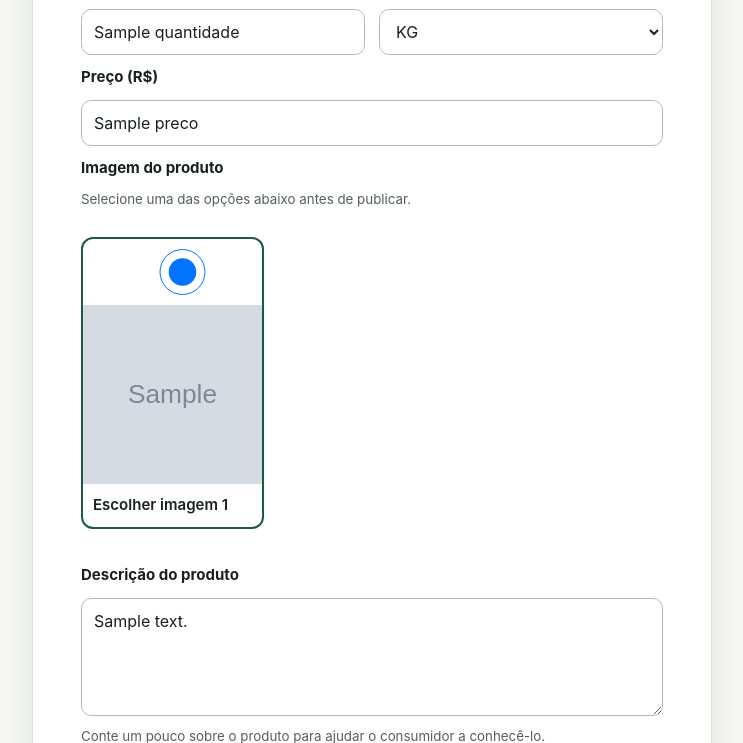
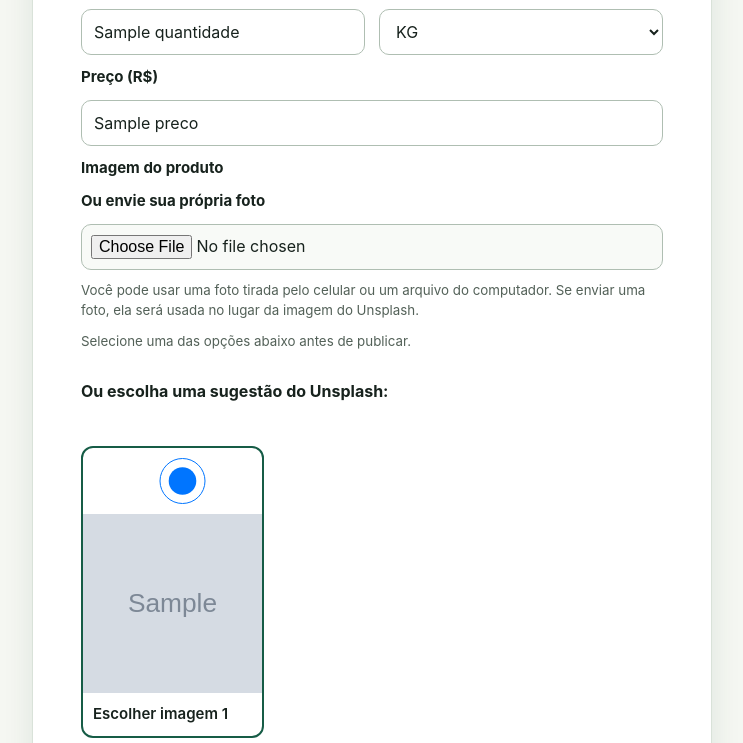
Before and after one commit to AlunoLucasGC/ProjectInteger, a Python web app: template templates/resultado.html in a window 1280 px wide. Shown: the part 510-1253 px from the top of the page, without its empty margins (268-1011 px from the left). Run offline with Jinja, Linux system fonts and the light colour scheme; the template is opened without the code that fills it: most values are stand-ins (such as "Sample title", 1, 10 or a date in 2020); grey boxes marked "Sample" are stand-in pictures.

Commit message:
feat: adicionar upload de foto própria no cadastro

```diff
--- a/templates/resultado.html
+++ b/templates/resultado.html
@@ -34,7 +34,7 @@
         }
       </script>
 
-      <form action="{{ url_for('publicar_produto') }}" method="post">
+      <form action="{{ url_for('publicar_produto') }}" method="post" enctype="multipart/form-data">
         <input type="hidden" name="texto" value="{{ texto }}">
         <label for="produto">Produto</label>
         <input id="produto" name="produto" value="{{ dados.produto }}" maxlength="100" required>
@@ -47,7 +47,12 @@
         <label for="preco">Preço (R$)</label>
         <input id="preco" name="preco" value="{{ dados.preco }}" inputmode="decimal" required>
         <label for="imagem_selecionada">Imagem do produto</label>
+                <label for="foto_propria">Ou envie sua própria foto</label>
+        <input id="foto_propria" name="foto_propria" type="file" accept="image/jpeg,image/png,image/webp">
+        <small>Você pode usar uma foto tirada pelo celular ou um arquivo do computador. Se enviar uma foto, ela será usada no lugar da imagem do Unsplash.</small>
+
         <small>Selecione uma das opções abaixo antes de publicar.</small>
+        <p><strong>Ou escolha uma sugestão do Unsplash:</strong></p>
         {% if imagens %}
           <div class="image-choice-grid">
             {% for imagem_candidata in imagens %}
```
